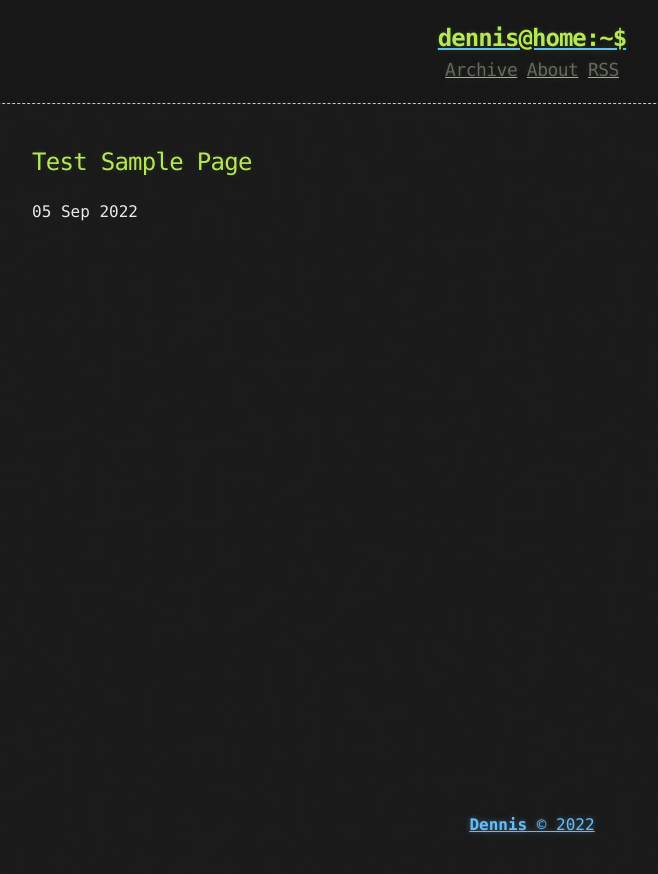
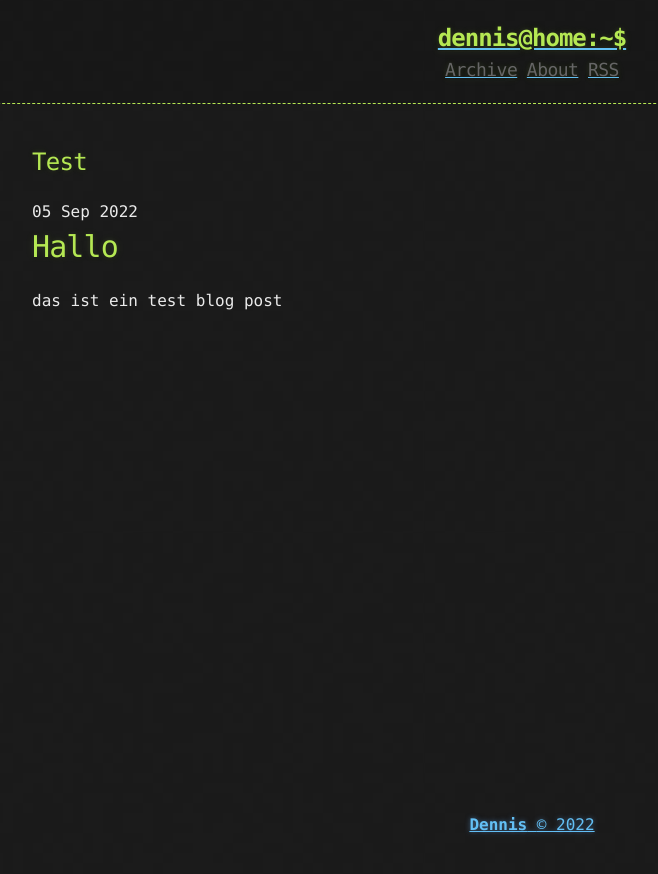
Before and after one commit to tocttou/hacker-blog, a Jekyll site: the page built from _posts/2022-09-05-Test.md, in a window 1280 px wide. Shown: the top 874 px of the page, without its empty margins (108-766 px from the left). Built offline with Jekyll 4.4.1, drawn with Linux system fonts in a browser that asks for light colours.

Commit message:
changing

```diff
--- a/_posts/2022-09-05-Test.md
+++ b/_posts/2022-09-05-Test.md
@@ -1,4 +1,3 @@
----
-title: Test Sample Page
-published: true
----
+# Hallo
+
+das ist ein test blog post
```
